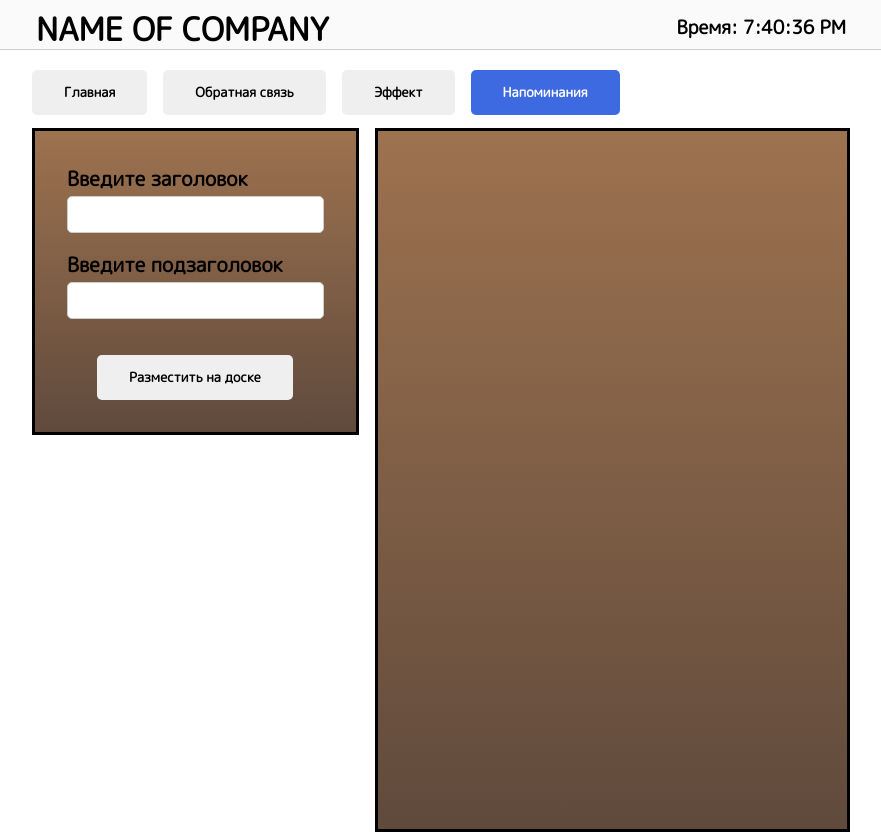
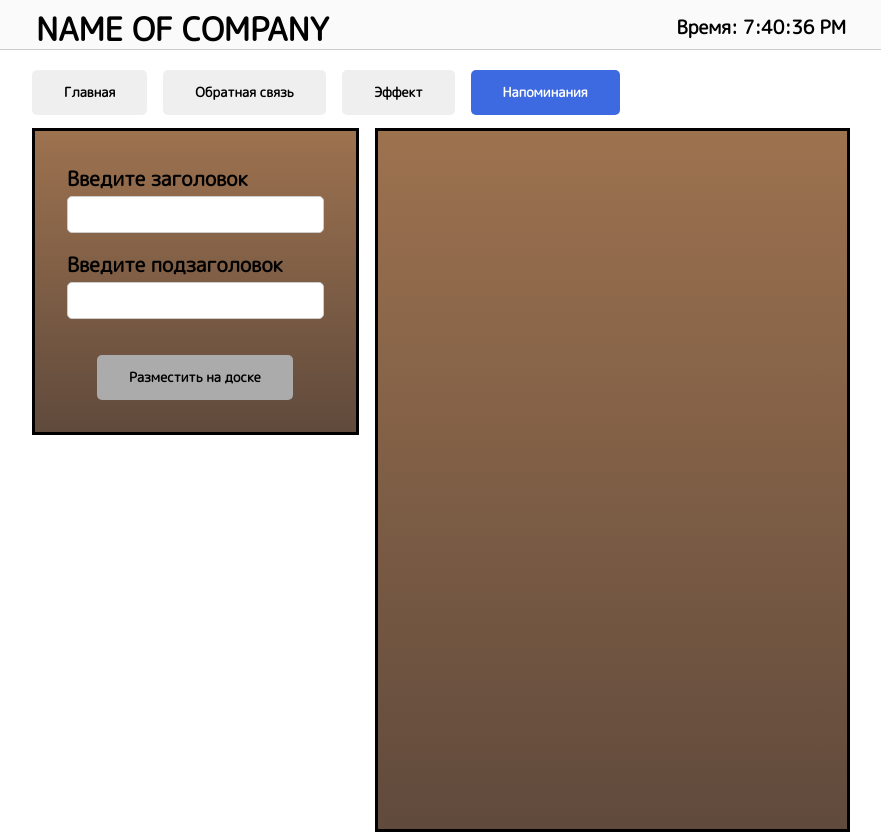
Before and after one commit to Lyaguh21/react-first-steps, a React (Vite) app: page / in a window 1280 px wide. Shown: the whole page, without its empty margins (199-1080 px from the left). Built offline with nearby package versions, Linux system fonts and the light colour scheme.

Commit message:
Улучшение формы

```diff
--- a/src/dashboard/dashboardform/DashBoardForm.jsx
+++ b/src/dashboard/dashboardform/DashBoardForm.jsx
@@ -25,7 +25,7 @@ export default function DashBoardForm({ onSubmit }) {
         </label>
         <input
           className="control"
-          maxLength="32"
+          maxLength="10"
           type="text"
           id="title"
           value={title}
@@ -43,7 +43,12 @@ export default function DashBoardForm({ onSubmit }) {
           onChange={(e) => setSubtitle(e.target.value)}
           required
         />
-        <Button id="setOnDesk" type="submit" onClick={handleClick}>
+        <Button
+          disabled={title.trim().length == 0}
+          id="setOnDesk"
+          type="submit"
+          onClick={handleClick}
+        >
           Разместить на доске
         </Button>
       </form>
--- a/src/dashboard/reminders/RemindersSection.jsx
+++ b/src/dashboard/reminders/RemindersSection.jsx
@@ -25,7 +25,7 @@ export default function RemindersSection({
           <div className="box" style={{ backgroundColor: boxColor }}>
             {" "}
           </div>
-          <h1>{mainText}</h1>
+          <h1> {mainText}</h1>
           <h5>{subText}</h5>
         </div>
         <div className="deleteSection">
--- a/src/dashboard/reminders/RemindersSection.scss
+++ b/src/dashboard/reminders/RemindersSection.scss
@@ -8,11 +8,14 @@ $remindersfont: "M PLUS Rounded 1c", serif;
   height: 210px;
   width: 210px;
   h1 {
-    margin: 0.8rem 1rem 0.8rem 1rem;
+    text-transform: uppercase;
+    margin: 0.8rem 1rem 0.1rem 1rem;
+    font-size: 22px;
     word-break: break-all;
   }
   h5 {
     margin: 0rem 1rem 0.8rem 1rem;
+    font-size: 17px;
     word-break: break-all;
   }
   .box {
```
